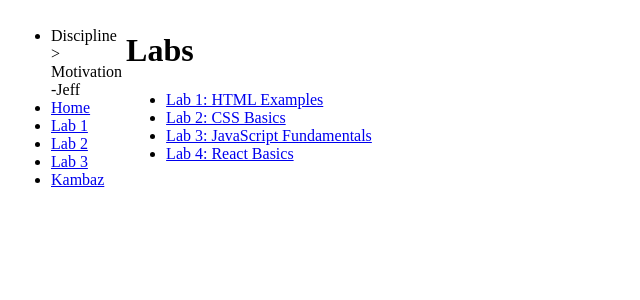
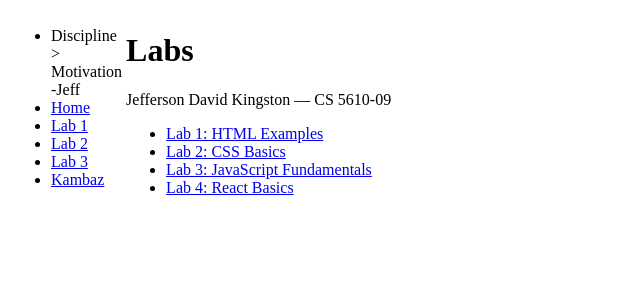
Before and after one commit to Jefferson0511/webdev-client, a Next.js app: page /labs in a window 1280 px wide. Shown: the top 300 px of the page, without its empty margins (0-640 px from the left). Built offline with nearby package versions, Linux system fonts and the light colour scheme.

Commit message:
changed name according to course requirement

```diff
--- a/app/labs/page.tsx
+++ b/app/labs/page.tsx
@@ -4,6 +4,7 @@ export default function Labs() {
   return (
     <div id="wd-labs">
       <h1>Labs</h1>
+      <p>Jefferson David Kingston — CS 5610-09</p>
       <ul>
         <li>
           <Link href="/labs/lab1">Lab 1: HTML Examples</Link>
```
